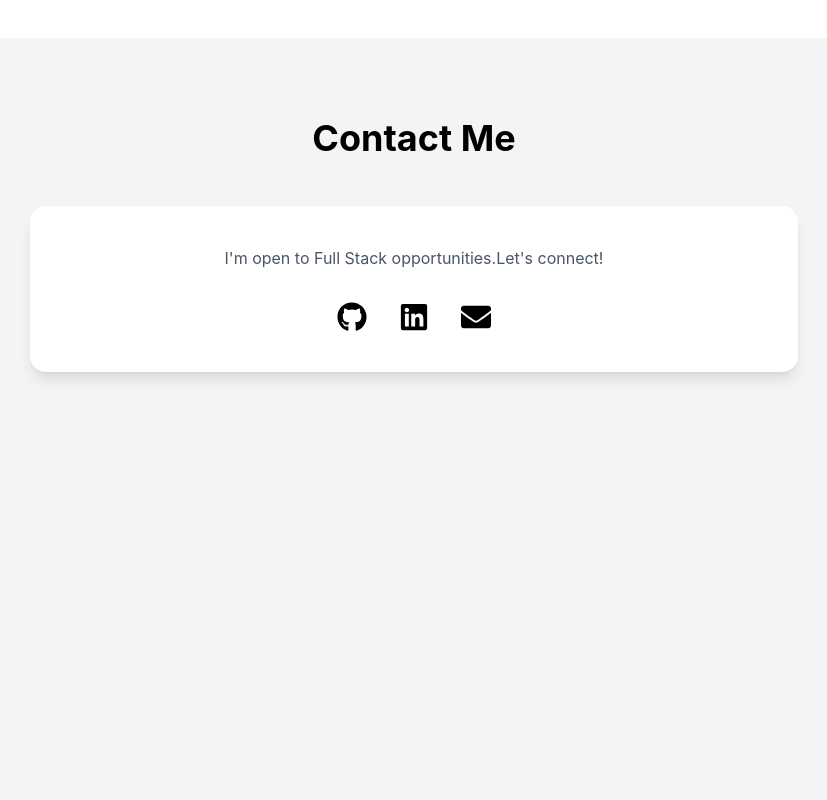
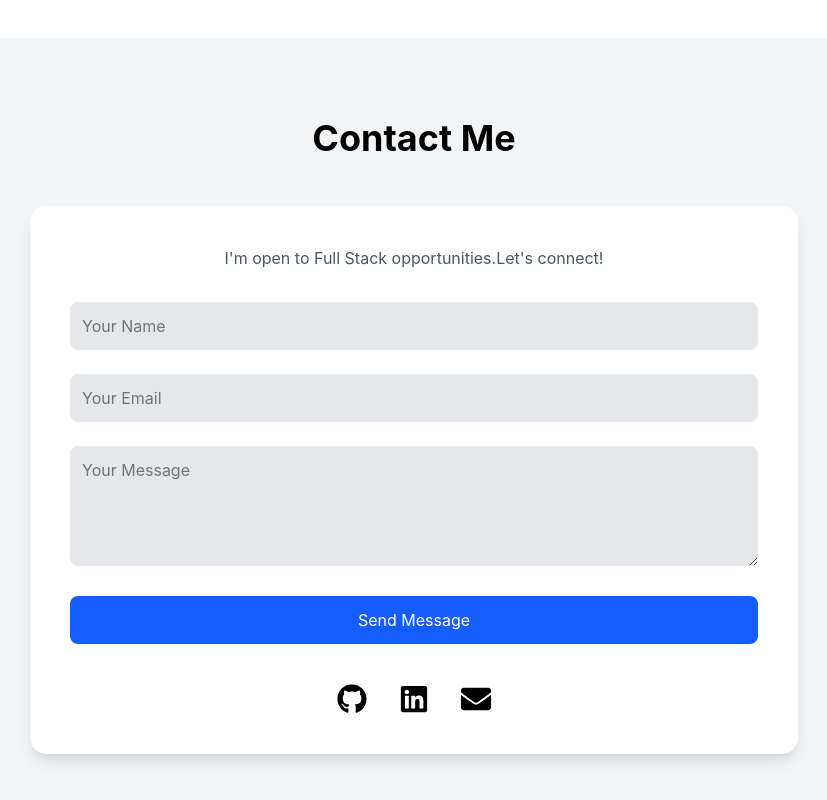
Before and after one commit to Mohammed-Fathaah/Portfolio, a React (Vite) app: page / in a window 1280 px wide. Shown: the part 3202-4002 px from the top of the page, without its empty margins (226-1053 px from the left). Built offline with nearby package versions, Linux system fonts and the light colour scheme.

Commit message:
form done..

```diff
--- a/package.json
+++ b/package.json
@@ -10,6 +10,7 @@
     "preview": "vite preview"
   },
   "dependencies": {
+    "@emailjs/browser": "^4.4.1",
     "@headlessui/react": "^2.2.9",
     "@tailwindcss/postcss": "^4.2.1",
     "emailjs-com": "^3.2.0",
--- a/src/components/Contact.jsx
+++ b/src/components/Contact.jsx
@@ -1,7 +1,31 @@
+import emailjs from "@emailjs/browser";
+import { useRef } from "react";
 import { motion } from "framer-motion";
 import { FaGithub,FaLinkedin,FaEnvelope } from "react-icons/fa";
 
 function Contact(){
+    const form = useRef();
+    const sendEmail = (e) => {
+        e.preventDefault();
+
+        emailjs
+            .sendForm(
+                "service_bb1uxtm",
+                "template_imxiv4a",
+                form.current,
+                "ptnGlr3CA1kg4yKh6"
+            )
+            .then(()=>{
+                alert("Message Sent Successfully!!");
+                form.current.reset();
+            },
+            (error)=> {
+                alert("Failed to send message.");
+                console.log(error);
+            }
+        );
+    }
+
     return (
         <section id="contact"
         className="min-h-screen px-6 py-20 bg-gray-100 dark:bg-black transition-colors duration-300">
@@ -15,6 +39,14 @@ function Contact(){
              className="max-w-3xl mx-auto bg-white dark:bg-gray-900 p-10 rounded-2xl shadow-lg">
                 <p className="text-center text-gray-600 dark:text-gray-300 mb-8">I'm open to Full Stack opportunities.Let's connect!</p>
 
+                {/* Contact form */}
+                <form ref={form} onSubmit={sendEmail} className="space-y-6 mb-10">
+                    <input type="text" name="name" placeholder="Your Name" required className="w-full p-3 rounded-lg bg-gray-200 dark:bg-gray-800" />
+                    <input type="email" name="email" placeholder="Your Email" required className="w-full p-3 rounded-lg bg-gray-200 dark:bg-gray-800" />
+                    <textarea name="title" placeholder="Your Message" rows="4" required className="w-full p-3 rounded-lg bg-gray-200 dark:bg-gray-800"></textarea>
+                    <button type="submit" className="w-full bg-blue-600 text-white py-3 rounded-lg hover:bg-blue-700 transition">Send Message</button>
+                </form>
+                {/* Icons div */}
                 <div className="flex justify-center gap-8 text-3xl">
                     <a
                      href="https://github.com/Mohammed-Fathaah"
@@ -34,7 +66,6 @@ function Contact(){
 
                       <a
                        href="mailto:mohammedfathaah777@gmail.com"
-                       target="_blank"
                        rel="noopener noreferrer"
                        className="hover:text-blue-500 transition">
                         <FaEnvelope />
```
Also changed, not shown: 1 other file (tests, documents, lock files or other folders).
